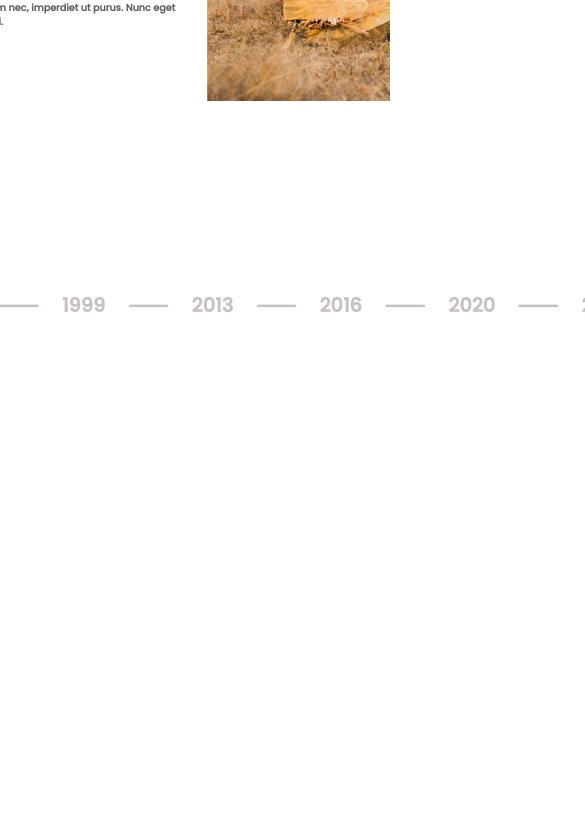
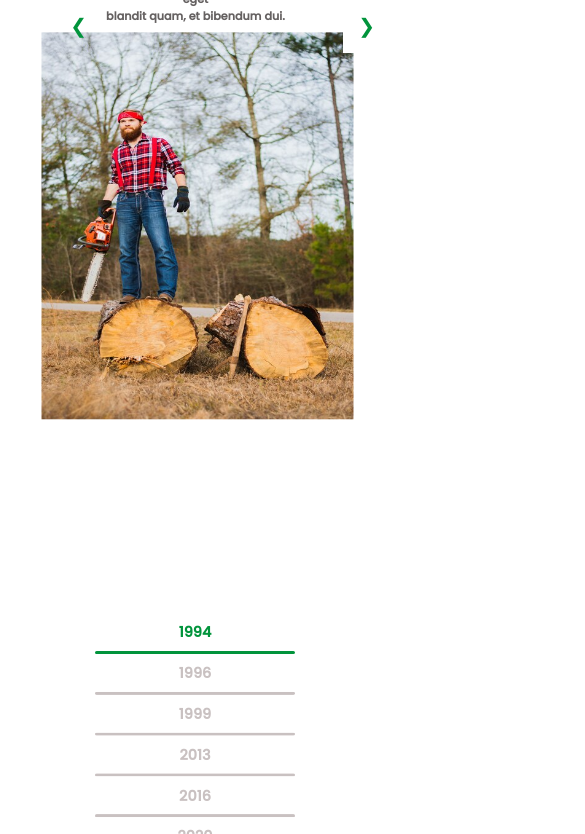
Before and after one commit to lenx0/slider-timeline-pure-js, a plain HTML site: page index.html in a window 390 px wide. Shown: the part 516-1350 px from the top of the page, 585 px wide, since content can reach past the window. Before the commit the page ends 844 px from the top, so only its background shows below. Drawn offline with Linux system fonts and the light colour scheme.

Commit message:
fix some things on responsivity mobile

```diff
--- a/styles.css
+++ b/styles.css
@@ -51,11 +51,11 @@ body {
   transform: translateZ(0px);
 }
 
-.slide img {
+/* .slide img {
   width: 508px;
   height: 630px;
   margin-right: 190px;
-}
+} */
 
 .title-container {
   position: absolute;
@@ -307,3 +307,269 @@ h2 {
       transform: scale(0.8);
   }
 }
+
+@media (max-width: 900px) {
+
+  .slide-container {
+    position: relative;
+    overflow: hidden;
+    /* min-width: 100%; */
+    width: 100%;
+    display: flex;
+    justify-content: center;
+    align-items: center;
+  }
+
+  .slider {
+    position: relative;
+    width: 100%;
+    margin: 50px auto;
+    overflow: hidden;
+    display: flex;
+    flex-direction: column;
+    justify-content: center;
+    align-items: center;
+    padding-left: 0;
+    padding-right: 0;
+  }
+
+  /* .prev,
+.next {
+  position: absolute;
+  top: 50%;
+  font-size: 20px;
+  transform: translateY(-50%);
+  color: #01943c;
+  background-color: #fff;
+  border: none;
+  padding: 15px;
+  cursor: pointer;
+  z-index: 1;
+}*/
+
+  .prev,
+.next {
+  /* position: absolute; */
+  top: 50%;
+  font-size: 20px;
+  transform: translateY(-50%);
+  color: #01943c;
+  background-color: #fff;
+  border: none;
+  cursor: pointer;
+  z-index: 1;
+}
+/*
+.prev {
+  position: absolute;
+  left: 0;
+  margin-left: 275px;
+      margin-top: 170px;
+  margin-left: 18%;
+  margin-top: 10%;
+  background-color: transparent;
+}
+
+.next {
+  right: 0;
+  margin-right: 380px;
+      margin-top: 170px;
+  margin-right: 14%;
+  margin-top: 10%;
+  background-color: transparent;
+} */
+
+
+.prev {
+  /* position: absolute; */
+  left: 0;
+  /* margin-left: 275px;
+      margin-top: 170px; */
+  margin-left: 0;
+  margin-top: 0;
+  background-color: transparent;
+}
+
+.next {
+  right: 0;
+  margin-left: 0;
+  margin-right: 18%;
+  margin-top: 0;
+  /* background-color: transparent; */
+}
+
+.timeline {
+  font-family: "Poppins", sans-serif;
+  font-weight: bold;
+  margin-top: 20px;
+  font-size: 24px;
+  width: 80%;
+}
+
+.timeline-container {
+  display: flex;
+  justify-content: center;
+  align-items: center;
+
+  /* margin-left: 60px; */
+  margin-left: 0;
+}
+
+.year {
+  margin: 0;
+}
+
+.separator {
+  border: none;
+  border-top: 4px solid;
+  border-radius: 5px;
+  width: 50px;
+  margin: 0 24px;
+}
+}
+
+/* @media (max-width: 890px) { */
+@media (max-width: 800px) {
+
+  body {
+    font-family: Arial, sans-serif;
+    display: flex;
+    flex-direction: column;
+    justify-content: center;
+    align-items: center;
+  }
+
+  /* .slide-container {
+    position: relative;
+    overflow: hidden;
+    min-width: 100%;
+    display: flex;
+    justify-content: center;
+    align-items: center;
+  } */
+
+  .slider {
+    position: relative;
+    width: 100%;
+    overflow: hidden;
+    display: flex;
+    flex-direction: column;
+    justify-content: center;
+    align-items: center;
+  }
+
+  .slide-container {
+    display: flex;
+    min-width: 100%; /*testar aqui para centralizar a imagem*/
+    flex-direction: column;
+    margin-right: 20px;
+    padding-right: 30px;
+    margin-top: 0;
+    padding-top: 0;
+    padding: 0;
+  }
+
+  .text-container {
+      padding: 10px;
+      margin-left: 40px;
+      text-align: center;
+  }
+
+  img {
+    width: 100vw;
+    margin-top: 0;
+    margin-left: 5px;
+    bottom: 0;
+  }
+
+  .description {
+      font-size: 14px;
+  }
+
+  h1 {
+      font-size: 36px;
+  }
+
+  h2 {
+      font-size: 24px;
+  }
+
+  /* .prev,
+.next {
+  position: absolute;
+  top: 50%;
+  font-size: 20px;
+  transform: translateY(-50%);
+  color: #01943c;
+  background-color: #fff;
+  border: none;
+  padding: 15px;
+  cursor: pointer;
+  z-index: 1;
+} */
+
+  .prev,
+.next {
+  position: absolute;
+  top: 50%;
+  font-size: 20px;
+  transform: translateY(-50%);
+  color: #01943c;
+  background-color: #fff;
+  border: none;
+  padding: 15px;
+  cursor: pointer;
+  z-index: 1;
+}
+
+/* .prev {
+  position: absolute;
+  left: 0;
+  margin-left: 275px;
+  margin-top: 170px;
+  margin-left: 18%;
+  margin-top: 10%;
+  background-color: transparent;
+}
+
+.next {
+  right: 0;
+  margin-right: 380px;
+  margin-top: 170px;
+  margin-right: 14%;
+  margin-top: 10%;
+  background-color: transparent;
+} */
+
+.prev {
+  position: absolute;
+  left: 0;
+  margin-right: 0;
+  padding: 0;
+  margin-left: 18%;
+  background-color: transparent;
+}
+
+.next {
+  position: absolute;
+  right: 0;
+  margin-right: 0;
+  margin-left: 0;
+  /* margin-right: 380px;
+      margin-top: 170px; */
+}
+
+  .timeline-container {
+      flex-direction: column;
+      align-items: center;
+  }
+
+  .separator {
+      width: 80%;
+      margin: 10px 0;
+  }
+
+  .year {
+      font-size: 18px;
+  }
+}
```
